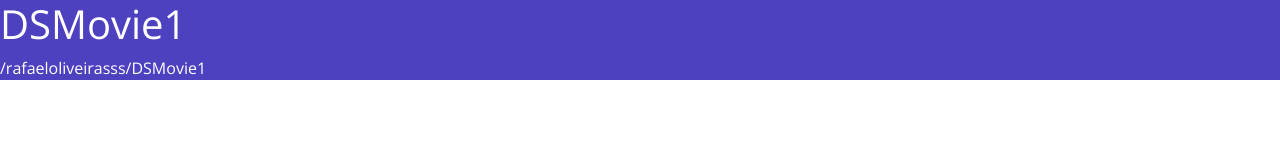
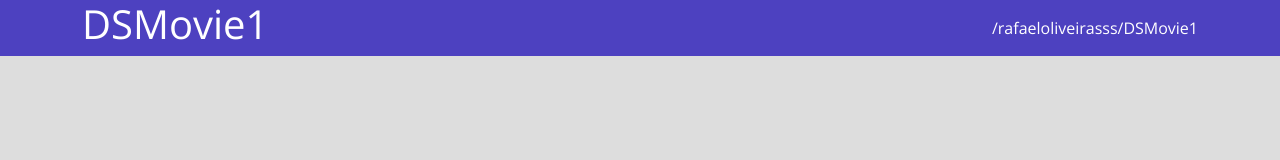
Before and after one commit to rafaeloliveirasss/DSMovie1, a plain HTML site: page index.html in a window 1280 px wide. Drawn offline with nearby package versions, Linux system fonts and the light colour scheme.

Commit message:
Barra superior Parte 1

```diff
--- a/css/styles.css
+++ b/css/styles.css
@@ -3,11 +3,23 @@
 *{
     box-sizing: border-box;
     font-family: 'Open Sans', sans-serif;
+}
+
+html, body{
+background-color: #ddd;
 
 }
+
 header{
     background-color: #4D41C0;
     color: #FFFFFF
+}
+
+nav{
+display: flex;
+align-items: center;
+justify-content: space-between;
+
 }
 a, a:hover{
     text-decoration: none;
--- a/index.html
+++ b/index.html
@@ -12,7 +12,7 @@
 </head>
 <body>
     <header>
-        <nav>
+        <nav class="container">
 <h1>DSMovie1</h1>
 <a href="https://github.com/rafaeloliveirasss/DSMovie1/commits/main">/rafaeloliveirasss/DSMovie1</a>
         </nav>
```
